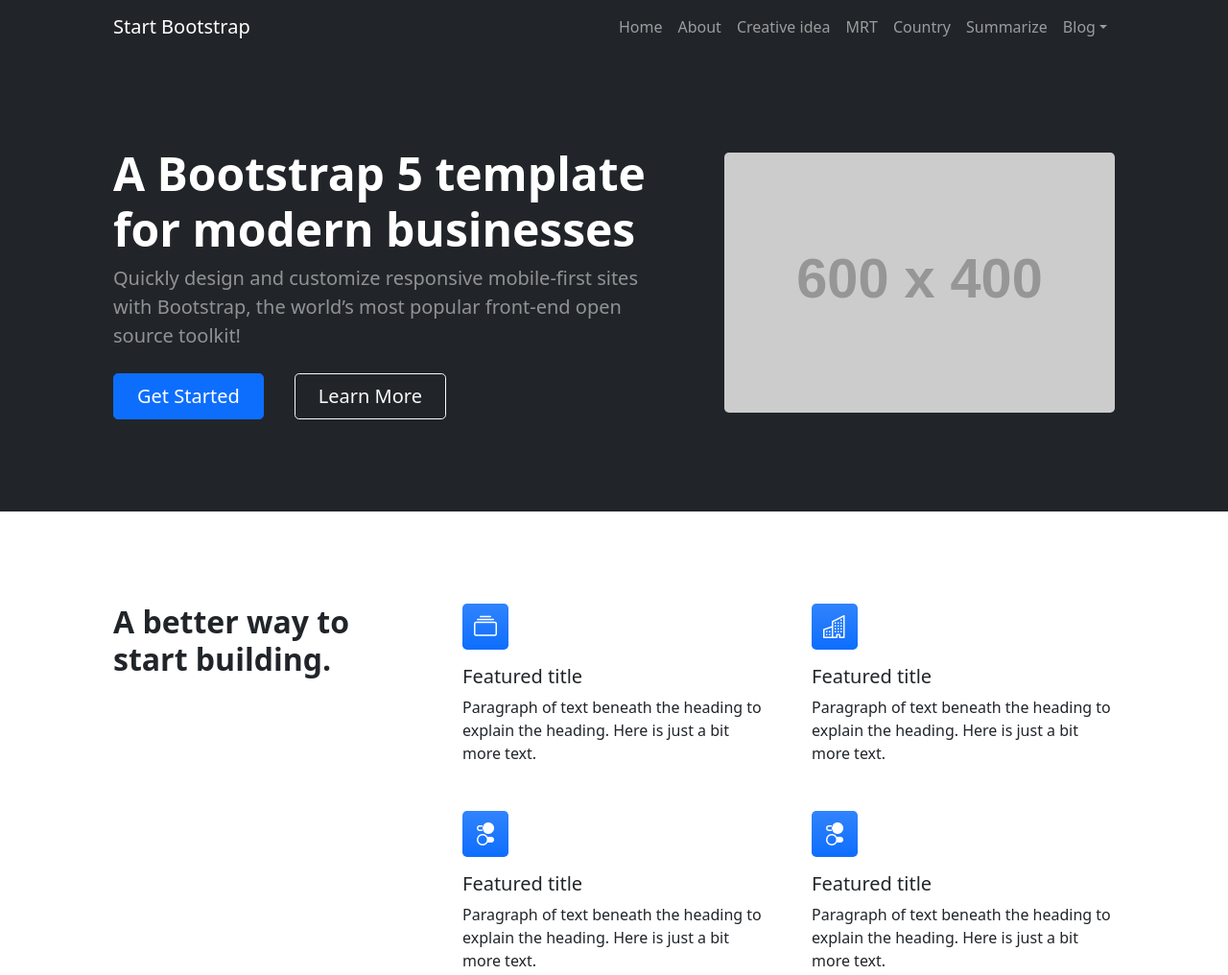
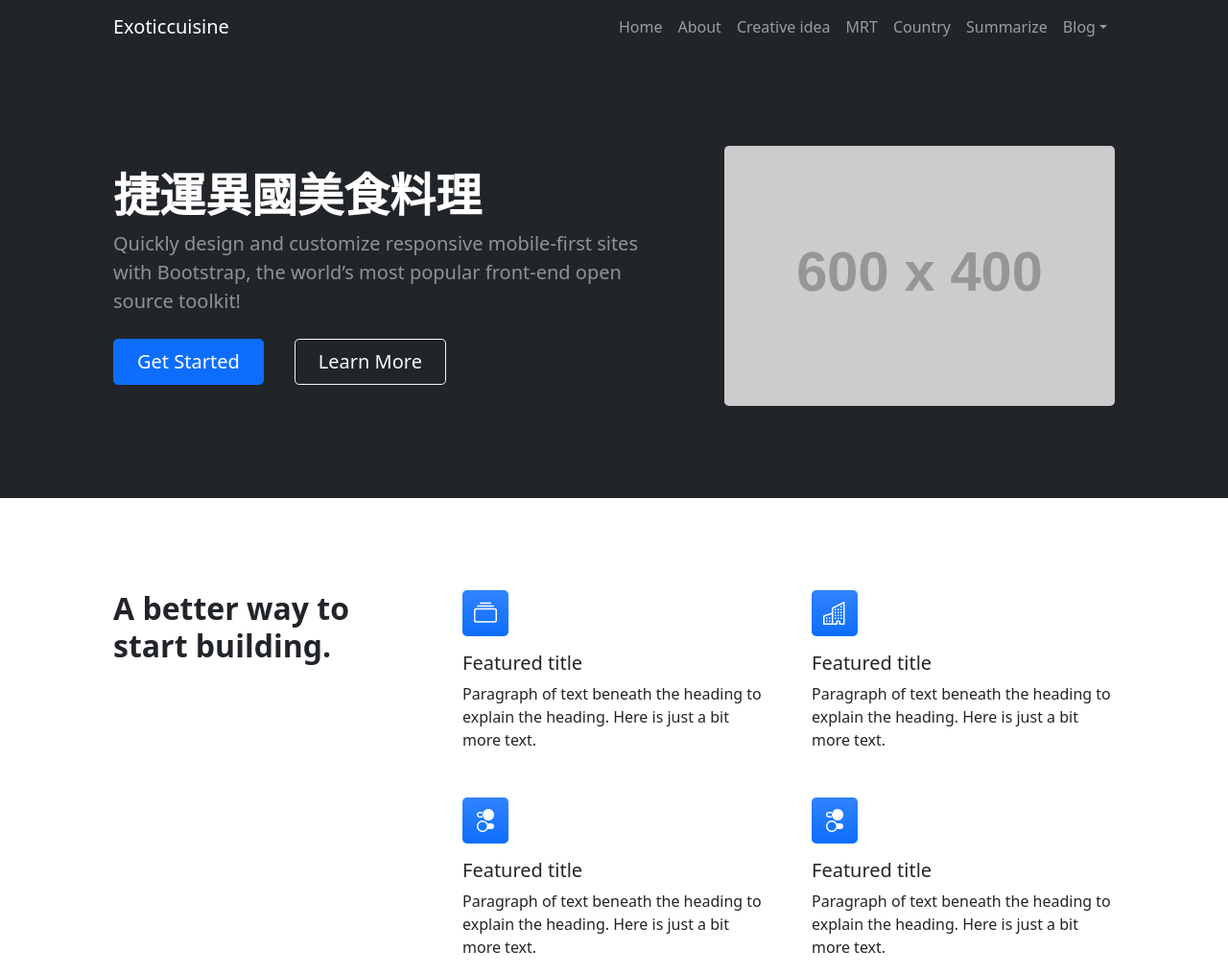
Before and after one commit to lllqiao/newsite, a plain HTML site: page index.html in a window 1280 px wide. Shown: the top 1016 px of the page at 96% size. Drawn offline with nearby package versions, Linux system fonts and the light colour scheme; placeholder pictures from the web are drawn by us.

Commit message:
Update index.html

```diff
--- a/index.html
+++ b/index.html
@@ -18,7 +18,7 @@
             <!-- Navigation-->
             <nav class="navbar navbar-expand-lg navbar-dark bg-dark">
                 <div class="container px-5">
-                    <a class="navbar-brand" href="index.html">Start Bootstrap</a>
+                    <a class="navbar-brand" href="index.html">Exoticcuisine</a>
                     <button class="navbar-toggler" type="button" data-bs-toggle="collapse" data-bs-target="#navbarSupportedContent" aria-controls="navbarSupportedContent" aria-expanded="false" aria-label="Toggle navigation"><span class="navbar-toggler-icon"></span></button>
                     <div class="collapse navbar-collapse" id="navbarSupportedContent">
                         <ul class="navbar-nav ms-auto mb-2 mb-lg-0">
@@ -46,7 +46,7 @@
                     <div class="row gx-5 align-items-center justify-content-center">
                         <div class="col-lg-8 col-xl-7 col-xxl-6">
                             <div class="my-5 text-center text-xl-start">
-                                <h1 class="display-5 fw-bolder text-white mb-2">A Bootstrap 5 template for modern businesses</h1>
+                                <h1 class="display-5 fw-bolder text-white mb-2">捷運異國美食料理</h1>
                                 <p class="lead fw-normal text-white-50 mb-4">Quickly design and customize responsive mobile-first sites with Bootstrap, the world’s most popular front-end open source toolkit!</p>
                                 <div class="d-grid gap-3 d-sm-flex justify-content-sm-center justify-content-xl-start">
                                     <a class="btn btn-primary btn-lg px-4 me-sm-3" href="#features">Get Started</a>
```
